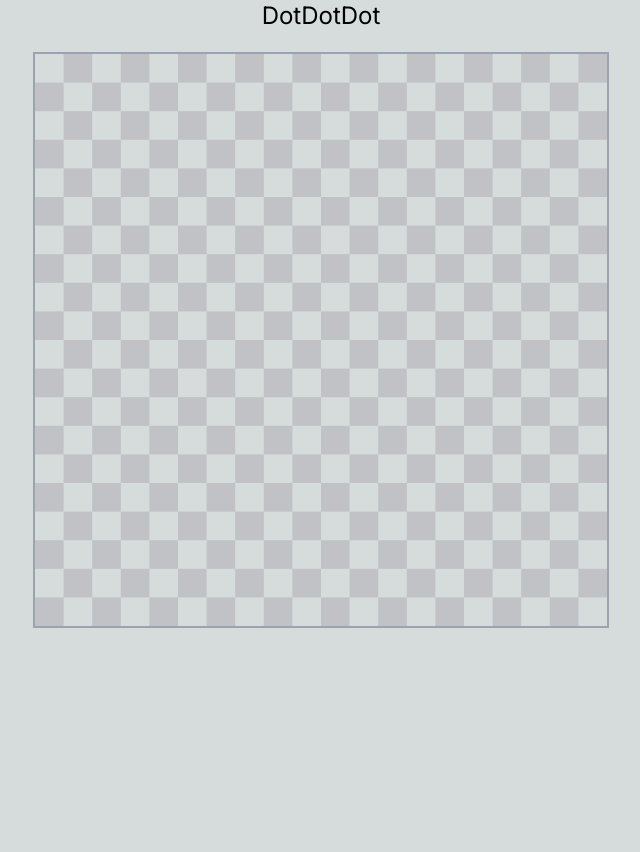
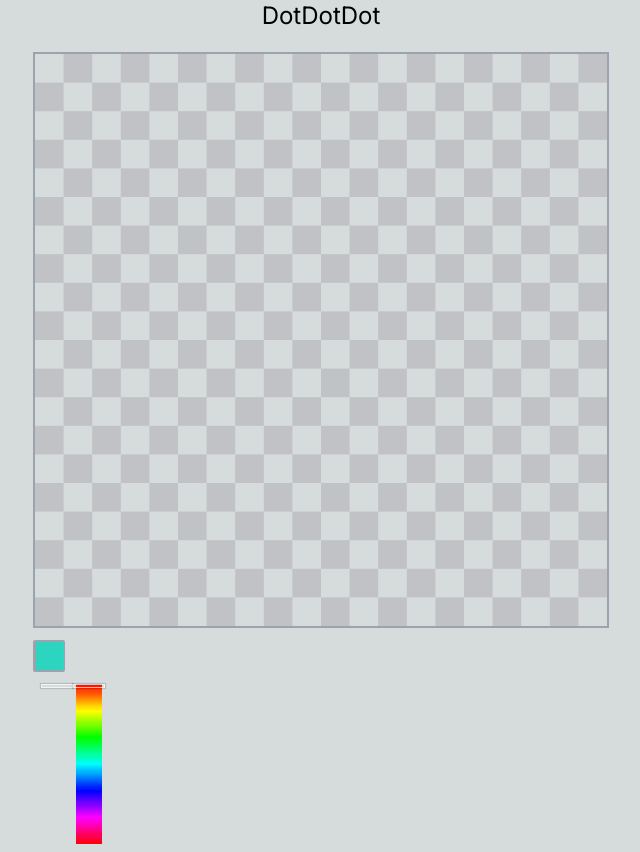
Before and after one commit to Amoong/dotdotdot, a Next.js app: page / in a window 1280 px wide. Shown: the whole page, without its empty margins (319-959 px from the left). Before the commit the page ends 800 px from the top, so only its background shows below. Built offline with nearby package versions, Linux system fonts and the light colour scheme.

Commit message:
backup commit

```diff
--- /dev/null
+++ b/app/components/ColorMenu/ColorMenu.tsx
@@ -0,0 +1,24 @@
+"use client";
+
+import { useState } from "react";
+import Pallet from "./Pallet";
+
+interface Props {
+  className?: string;
+}
+
+function ColorMenu(props: Props) {
+  const [palletVisible, setPalletVisible] = useState(true);
+
+  return (
+    <div className={`${props.className}`}>
+      <button
+        onClick={() => setPalletVisible(true)}
+        className="h-8 w-8 rounded-sm border-2 border-solid border-gray-400 bg-teal-400"
+      ></button>
+      {palletVisible && <Pallet />}
+    </div>
+  );
+}
+
+export default ColorMenu;
--- /dev/null
+++ b/app/components/ColorMenu/Pallet/ColorBar.tsx
@@ -0,0 +1,5 @@
+function ColorBar() {
+  return <div></div>;
+}
+
+export default ColorBar;
--- /dev/null
+++ b/app/components/ColorMenu/Pallet/Pallet.tsx
@@ -0,0 +1,62 @@
+"use client";
+
+import { useEffect, useRef } from "react";
+
+function Pallet() {
+  const canvasRef = useRef<HTMLCanvasElement>(null);
+  const ctxRef = useRef<CanvasRenderingContext2D | null>(null);
+
+  useEffect(() => {
+    if (!canvasRef.current) {
+      return;
+    }
+
+    const ctx = canvasRef.current.getContext("2d");
+
+    if (!ctx) {
+      return;
+    }
+
+    const linearGradient = ctx.createLinearGradient(0, 0, 0, 150);
+    linearGradient.addColorStop(0, "#ff0000");
+    linearGradient.addColorStop(1 / 6, "#ffff00");
+    linearGradient.addColorStop(2 / 6, "#00ff00");
+    linearGradient.addColorStop(3 / 6, "#00ffff");
+    linearGradient.addColorStop(4 / 6, "#0000ff");
+    linearGradient.addColorStop(5 / 6, "#ff00ff");
+    linearGradient.addColorStop(1, "#ff0000");
+
+    ctx.fillStyle = linearGradient;
+
+    ctx.fillRect(0, 0, 150, 150);
+  }, []);
+
+  return (
+    <section className="p-2">
+      <div className="flex">
+        <div className="relative flex w-8 flex-col items-center">
+          <canvas
+            className="w-10/12"
+            ref={canvasRef}
+            role="presentation"
+            width={25}
+            height={150}
+          ></canvas>
+          <div className="absolute top-0 h-1 w-full border-[1px] border-solid border-white opacity-70 shadow-[0_0_1px_1px_rgba(0,0,0,0.2)]" />
+        </div>
+        <div className="relative flex w-8 flex-col items-center">
+          <canvas
+            className="w-10/12"
+            ref={canvasRef}
+            role="presentation"
+            width={25}
+            height={150}
+          ></canvas>
+          <div className="absolute top-0 h-1 w-full border-[1px] border-solid border-white opacity-70 shadow-[0_0_1px_1px_rgba(0,0,0,0.2)]" />
+        </div>
+      </div>
+    </section>
+  );
+}
+
+export default Pallet;
--- /dev/null
+++ b/app/components/ColorMenu/Pallet/index.ts
@@ -0,0 +1 @@
+export { default } from "./Pallet";
--- /dev/null
+++ b/app/components/ColorMenu/index.ts
@@ -0,0 +1 @@
+export { default } from "./ColorMenu";
--- a/app/page.tsx
+++ b/app/page.tsx
@@ -1,3 +1,4 @@
+import ColorMenu from "./components/ColorMenu";
 import DrawingBoard from "./components/DrawingBoard";
 
 export default function Home() {
@@ -6,6 +7,7 @@ export default function Home() {
       <div className="flex w-screen max-w-xl flex-col items-center bg-transparent">
         <h1 className="mb-5 text-2xl">DotDotDot</h1>
         <DrawingBoard width={20} height={20} />
+        <ColorMenu className="mt-3 self-start" />
       </div>
     </main>
   );
```
